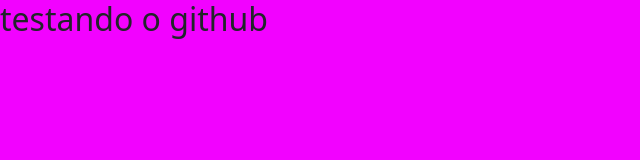
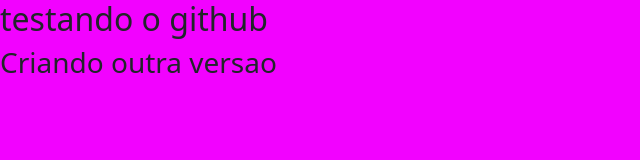
Before and after one commit to fernandomarchioro2011-beep/projetoaulagitFefs, a plain HTML site: page index.html in a window 1280 px wide. Shown: the whole page, without its empty margins (0-640 px from the left). Drawn offline with nearby package versions, Linux system fonts and the light colour scheme.

Commit message:
Segunda versao

```diff
--- a/index.html
+++ b/index.html
@@ -12,5 +12,5 @@
 <body>
     <h2>testando o github</h2>
 
-
+    <h3> Criando outra versao</h3>
 </body>
```
